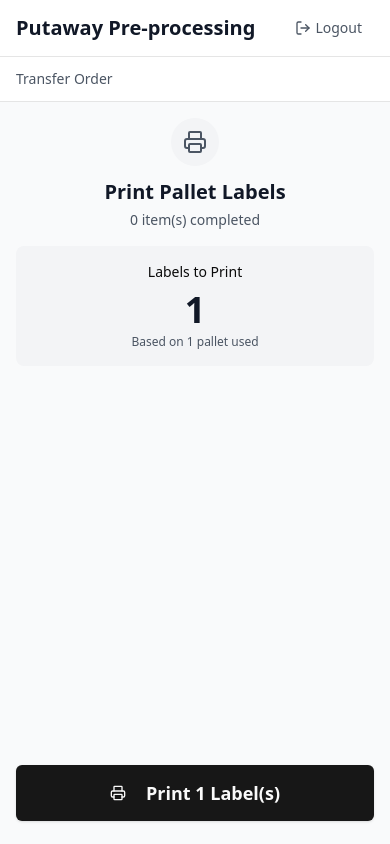
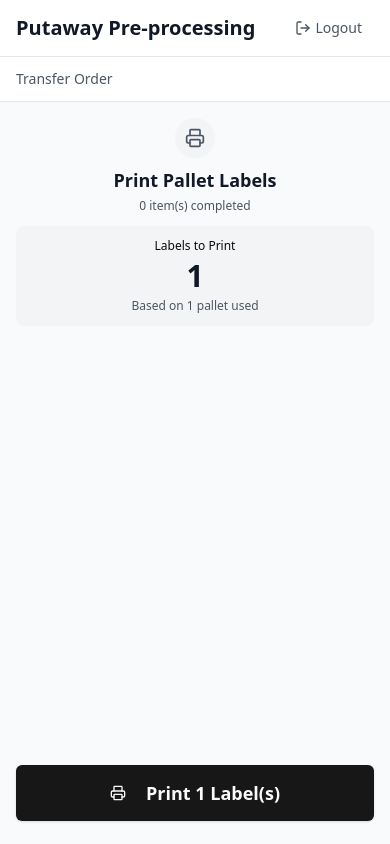
Before and after one commit to gauravgupta-ctrl/fc-putaway-preprocessing, a Next.js app: page /operator/print-labels in a window 390 px wide. Built offline with nearby package versions, Linux system fonts and the light colour scheme; no server answers.

Commit message:
Further reduce spacing on print labels page for mobile
- Reduce all margins and padding throughout
- Compact success message to single line with icon
- Smaller header icon and text sizes
- Smaller label count display
- Ensures print button is fully visible on mobile screens

```diff
--- a/app/operator/print-labels/page.tsx
+++ b/app/operator/print-labels/page.tsx
@@ -158,51 +158,50 @@ export default function PrintLabelsPage() {
       {/* Content */}
       <div className="flex-1 flex flex-col px-4 py-4 pb-4">
         {isAllCompleted && (
-          <div className="max-w-md mx-auto w-full mb-4">
-            <div className="bg-green-50 border border-green-200 rounded-lg p-3 text-center">
-              <CheckCircle className="h-6 w-6 text-green-600 mx-auto mb-1" />
-              <p className="font-semibold text-green-900 text-sm">
-                All Items Completed
-              </p>
-              <p className="text-xs text-green-700 mt-0.5">
-                Pre-processing complete for this Transfer Order
-              </p>
+          <div className="max-w-md mx-auto w-full mb-3">
+            <div className="bg-green-50 border border-green-200 rounded-lg p-2 text-center">
+              <div className="flex items-center justify-center gap-2">
+                <CheckCircle className="h-5 w-5 text-green-600" />
+                <p className="font-semibold text-green-900 text-sm">
+                  All Items Completed
+                </p>
+              </div>
             </div>
           </div>
         )}
 
         {/* Header */}
-        <div className="text-center mb-4">
-          <div className="inline-flex items-center justify-center w-12 h-12 bg-gray-100 rounded-full mb-3">
-            <Printer className="h-6 w-6 text-gray-600" />
+        <div className="text-center mb-3">
+          <div className="inline-flex items-center justify-center w-10 h-10 bg-gray-100 rounded-full mb-2">
+            <Printer className="h-5 w-5 text-gray-600" />
           </div>
-          <h1 className="text-xl font-bold text-gray-900 mb-1">
+          <h1 className="text-lg font-bold text-gray-900 mb-1">
             Print Pallet Labels
           </h1>
-          <p className="text-sm text-gray-600">
+          <p className="text-xs text-gray-600">
             {completedItems.length} item(s) completed
           </p>
           {reserveDestination && (
-            <p className="text-xs text-gray-600 mt-1">
+            <p className="text-xs text-gray-600 mt-0.5">
               Send pallets to: <span className="font-semibold text-gray-900">{reserveDestination}</span>
             </p>
           )}
         </div>
 
         {/* Label Count Display */}
-        <div className="max-w-md mx-auto w-full mb-4">
-          <div className="bg-gray-100 rounded-lg p-4 text-center">
-            <Label className="text-sm mb-2 block">
+        <div className="max-w-md mx-auto w-full mb-3">
+          <div className="bg-gray-100 rounded-lg p-3 text-center">
+            <Label className="text-xs mb-1 block">
               Labels to Print
             </Label>
-            <div className="text-4xl font-bold text-gray-900 mb-1">
+            <div className="text-3xl font-bold text-gray-900 mb-1">
               {labelCount}
             </div>
             <p className="text-xs text-gray-600">
               Based on {labelCount} pallet{labelCount !== 1 ? 's' : ''} used
             </p>
             {labelCount > 1 && (
-              <p className="text-xs text-gray-500 mt-2">
+              <p className="text-xs text-gray-500 mt-1">
                 Labels will be numbered 1 of {labelCount}, 2 of {labelCount}, etc.
               </p>
             )}
```
